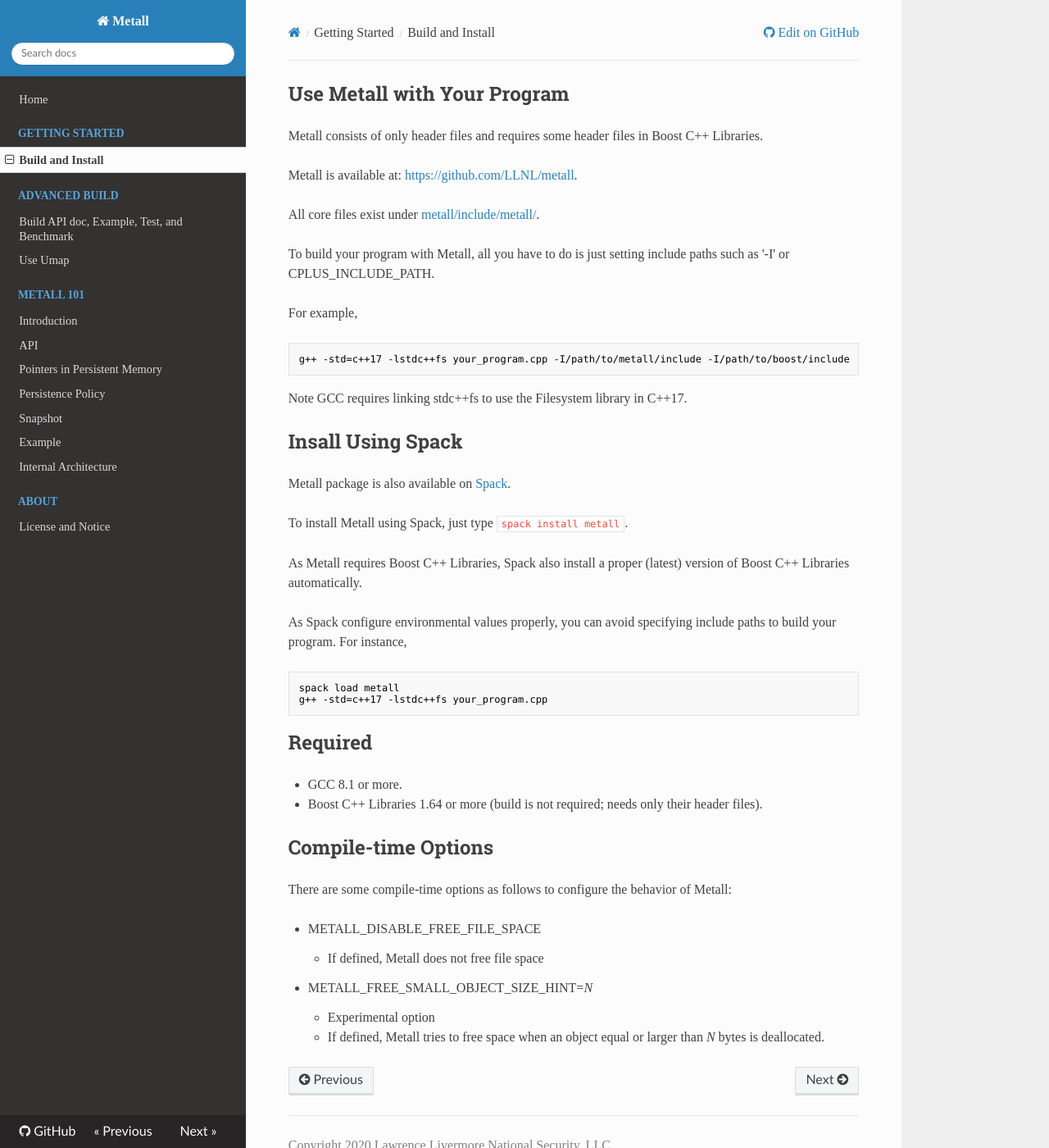
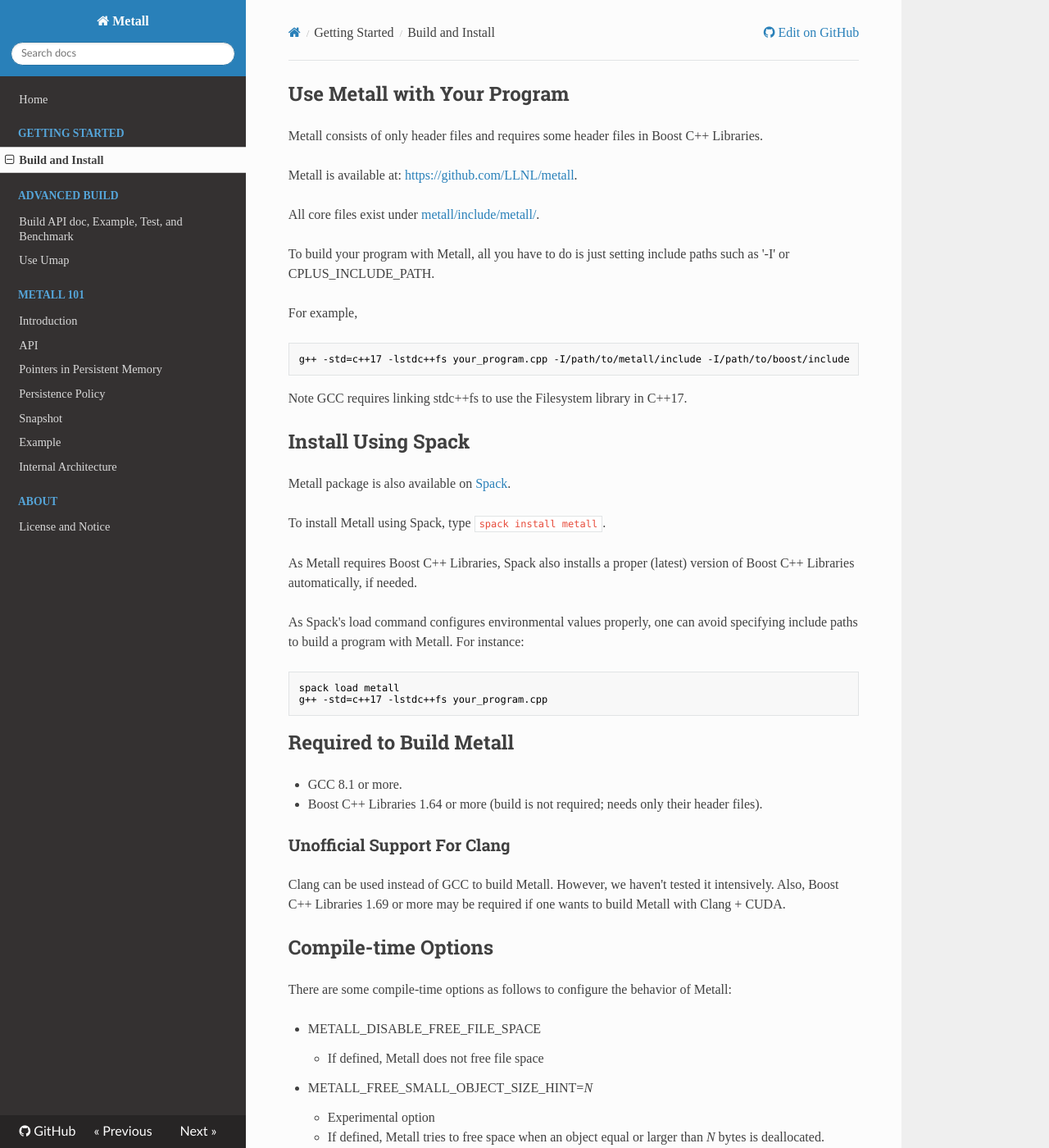
Before and after one commit to LLNL/metall, an MkDocs documentation site: the page built from docs/readthedocs/getting_started/build_and_install.md, in a window 1280 px wide and 1400 px high. Shown: the whole window at 82% size. Built offline with MkDocs 1.6.1, drawn with Linux system fonts in a browser that asks for light colours; nearby versions of some CDN libraries.

Commit message:
Update documents for Clang + CUDA

````diff
--- a/docs/readthedocs/getting_started/build_and_install.md
+++ b/docs/readthedocs/getting_started/build_and_install.md
@@ -16,25 +16,36 @@
 Note GCC requires linking stdc++fs to use the Filesystem library in C++17.
 
 
-## Insall Using Spack
+## Install Using Spack
+
 Metall package is also available on [Spack](https://spack.io/).
 
-To install Metall using Spack, just type ```spack install metall```.
+To install Metall using Spack, type ```spack install metall```.
 
-As Metall requires Boost C++ Libraries, Spack also install a proper (latest) version of Boost C++ Libraries automatically.
+As Metall requires Boost C++ Libraries, Spack also installs a proper
+(latest) version of Boost C++ Libraries automatically, if needed.
 
-As Spack configure environmental values properly, you can avoid specifying include paths to build your program.
-For instance,
+As Spack's load command configures environmental values properly, one
+can avoid specifying include paths to build a program with Metall.
+For instance:
+
 ```bash
 spack load metall
 g++ -std=c++17 -lstdc++fs your_program.cpp
 ```
 
 
-## Required
+## Required to Build Metall
 
- - GCC 8.1 or more.
- - Boost C++ Libraries 1.64 or more (build is not required; needs only their header files).
+- GCC 8.1 or more.
+- Boost C++ Libraries 1.64 or more (build is not required; needs only
+  their header files).
+
+### Unofficial Support For Clang
+Clang can be used instead of GCC to build Metall.
+However, we haven't tested it intensively.
+Also, Boost C++ Libraries 1.69 or more may be required
+if one wants to build Metall with Clang + CUDA.
 
 
 ## Compile-time Options
````
Also changed, not shown: README.md (+56 -25 lines).
